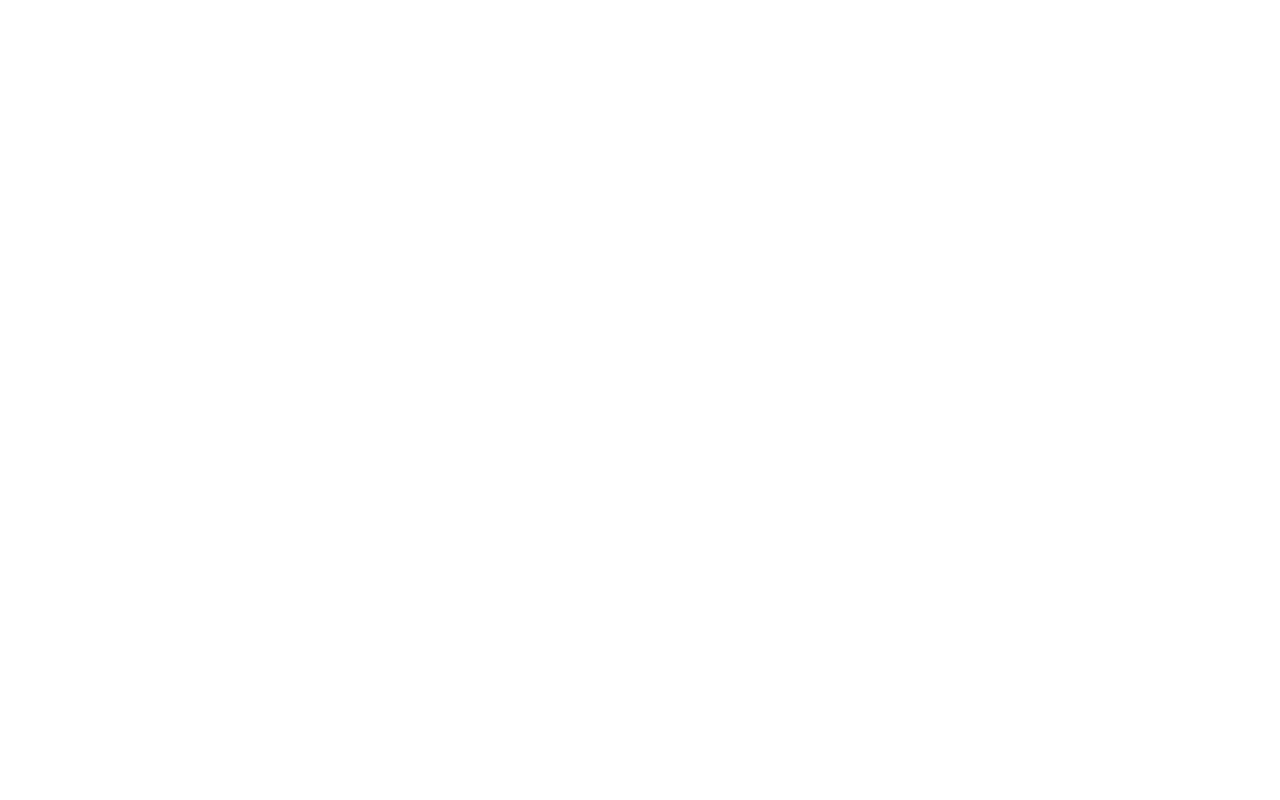
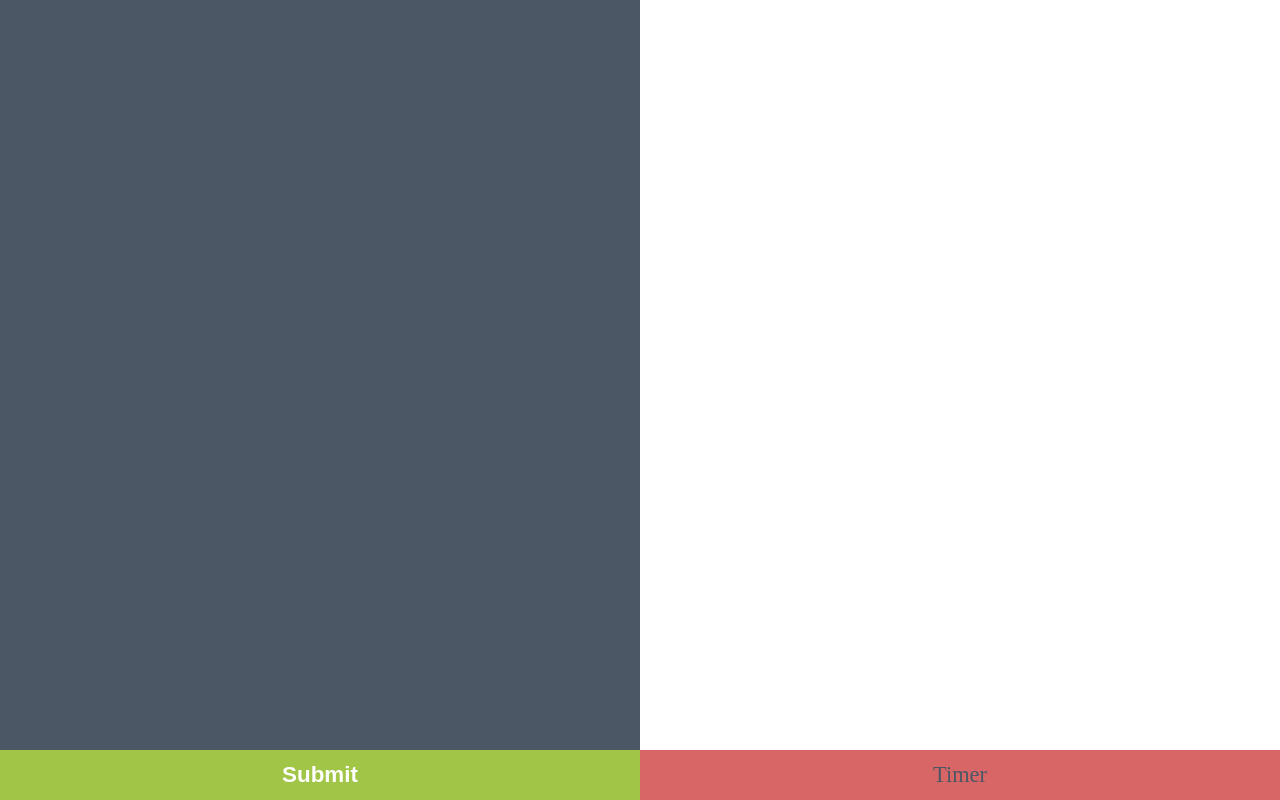
Before and after one commit to PunktSonstNichts/codethatsite, a plain HTML site: page index.html in a window 1280 px wide. Drawn offline with nearby package versions, Linux system fonts and the light colour scheme.

Commit message:
submit works

```diff
--- a/css/main.css
+++ b/css/main.css
@@ -1,15 +1,49 @@
 body {
+  display: flex;
+  flex-direction: column;
+  height: 100vh;
+  margin: 0;
+  padding: 0;
+}
+#wrapper {
+    width: 100vw;
+    max-width: 100%;
+    flex: 1;
     display: flex;
-    margin: 0;
-    padding: 0;
 }
 #content {
-    flex: 1;
-    height: 100vh;
+  flex: 1;
+  background: rgb(75, 87, 101);
+  outline: none;
+  color: rgb(234, 235, 231);
 }
 #preview {
     flex: 1;
-    height: 100vh;
     margin: 0;
     border: none;
 }
+#interaction {
+    display: flex;
+}
+#submit {
+  background: #A1C546;
+  border: none;
+  outline: none;
+  flex: 1;
+  box-sizing: border-box;
+  padding: 1.5vmin 8px;
+  font-size: 1.4em;
+  font-weight: bold;
+  color: rgb(255,255,255);
+}
+#timer{
+  background: #D86666;
+  flex: 1;
+  box-sizing: border-box;
+  padding: 1.5vmin 8px;
+  color: rgb(75, 87, 101);
+  display: flex;
+  justify-content: center;
+  align-items: center;
+  font-size: 1.4em;
+}
--- a/index.html
+++ b/index.html
@@ -7,9 +7,16 @@
   <link rel="stylesheet" type="text/css" href="css/main.css">
   <link href="fontawesome/css/fontawesome-all.min.css"rel="stylesheet">
   <script type="text/javascript" src="js/jquery-3.1.1.min.js"></script>
+  <script type="text/javascript" src="js/main.js"></script>
 </head>
 <body>
-<div contenteditable="true" id="content">
-</div>
-<iframe src="" id="preview"></iframe>
+  <div id="wrapper">
+    <div contenteditable="true" id="content">
+    </div>
+    <div id="preview"></div>
+  </div>
+  <div id="interaction">
+    <button id="submit">Submit</button>
+    <div id="timer">Timer</div>
+  </div>
 </body>
```
